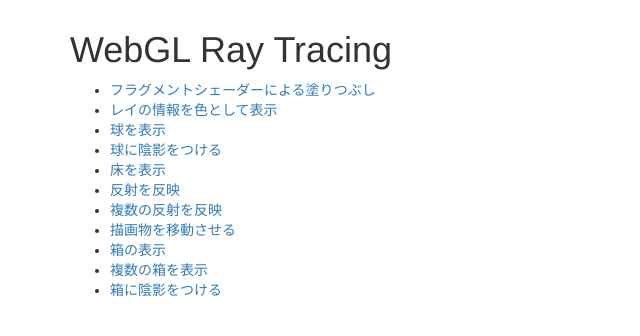
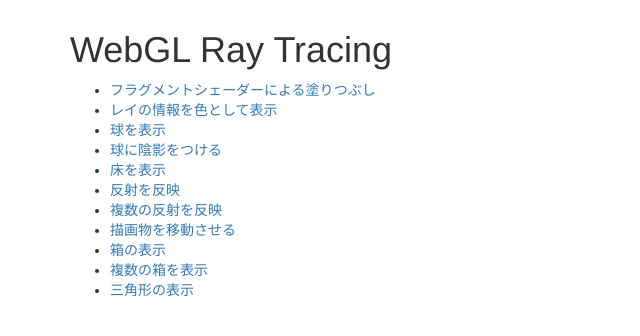
Before and after one commit to wertrain/webgl-ray-tracing, a website: page index.html in a window 1280 px wide. Shown: the full height of the page, 0-640 px from the left. Drawn offline with nearby package versions, Linux system fonts and the light colour scheme.

Commit message:
題材の変更

```diff
--- a/index.html
+++ b/index.html
@@ -20,7 +20,7 @@
         <li><a href="html/07.html">描画物を移動させる</li>
         <li><a href="html/08.html">箱の表示</li>
         <li><a href="html/09.html">複数の箱を表示</li>
-        <li><a href="html/10.html">箱に陰影をつける</li>
+        <li><a href="html/10.html">三角形の表示</li>
       </ul>
     </div>
     <script src="https://code.jquery.com/jquery-3.2.1.min.js" integrity="sha256-hwg4gsxgFZhOsEEamdOYGBf13FyQuiTwlAQgxVSNgt4=" crossorigin="anonymous"></script>
```
